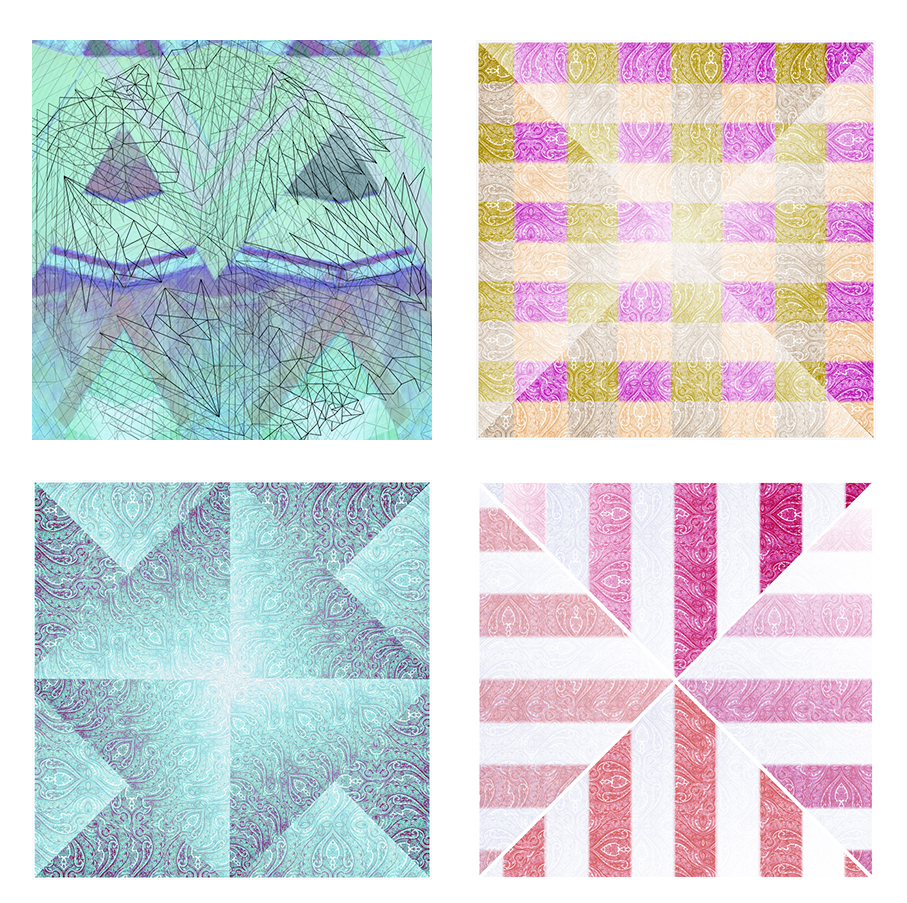
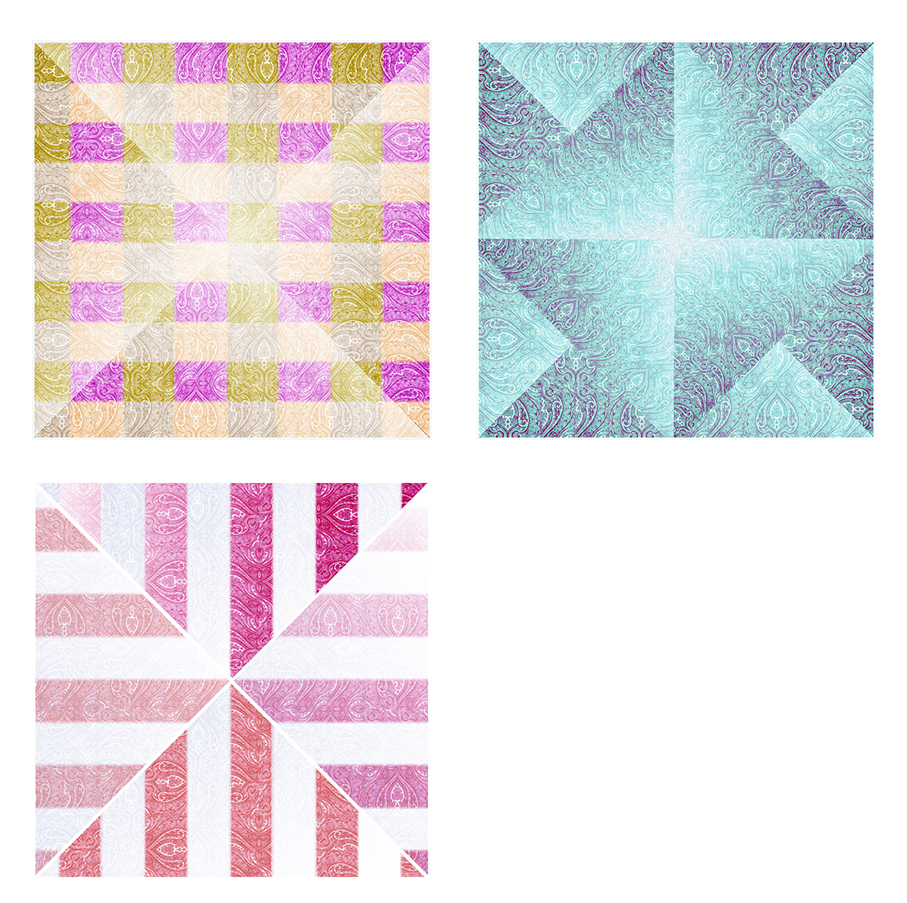
Before and after one commit to kalleaaltonen-zz/tjasaavsec.net, a plain HTML site: page patterns.html in a window 1280 px wide. Shown: the part 930-1833 px from the top of the page, without its empty margins (58-965 px from the left). Drawn offline with nearby package versions, Linux system fonts and the light colour scheme.

Commit message:
Update patterns.html

```diff
--- a/patterns.html
+++ b/patterns.html
@@ -55,9 +55,6 @@
 			</a>
 			<a class="example-image-link" href="patterns/2/scarf_pattern_3_tjasaavec.jpg" data-lightbox="1" >
 				<img class="example-image" src="patterns/2/scarf_pattern_3_tjasaavec.jpg"  />
-			</a>
-			<a class="example-image-link" href="patterns/2/scarf_pattern_6_tjasaavsec.jpg" data-lightbox="1" >
-				<img class="example-image" src="patterns/2/scarf_pattern_6_tjasaavsec.jpg"  />
 			</a>
 			<a class="example-image-link" href="patterns/2/scarf_pattern_7_tjasaavsec.jpg" data-lightbox="1" >
 				<img class="example-image" src="patterns/2/scarf_pattern_7_tjasaavsec.jpg"  />
```
